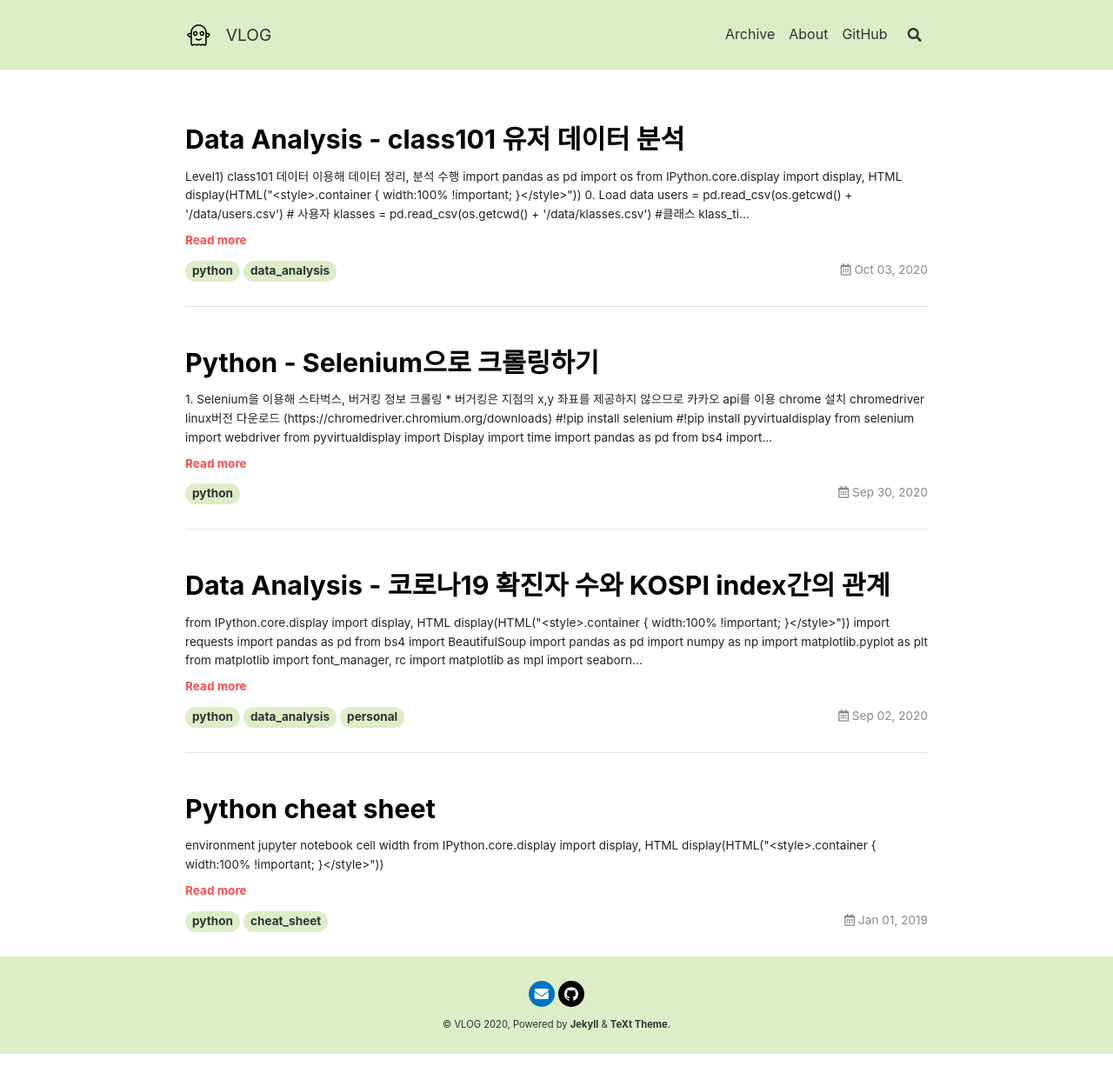
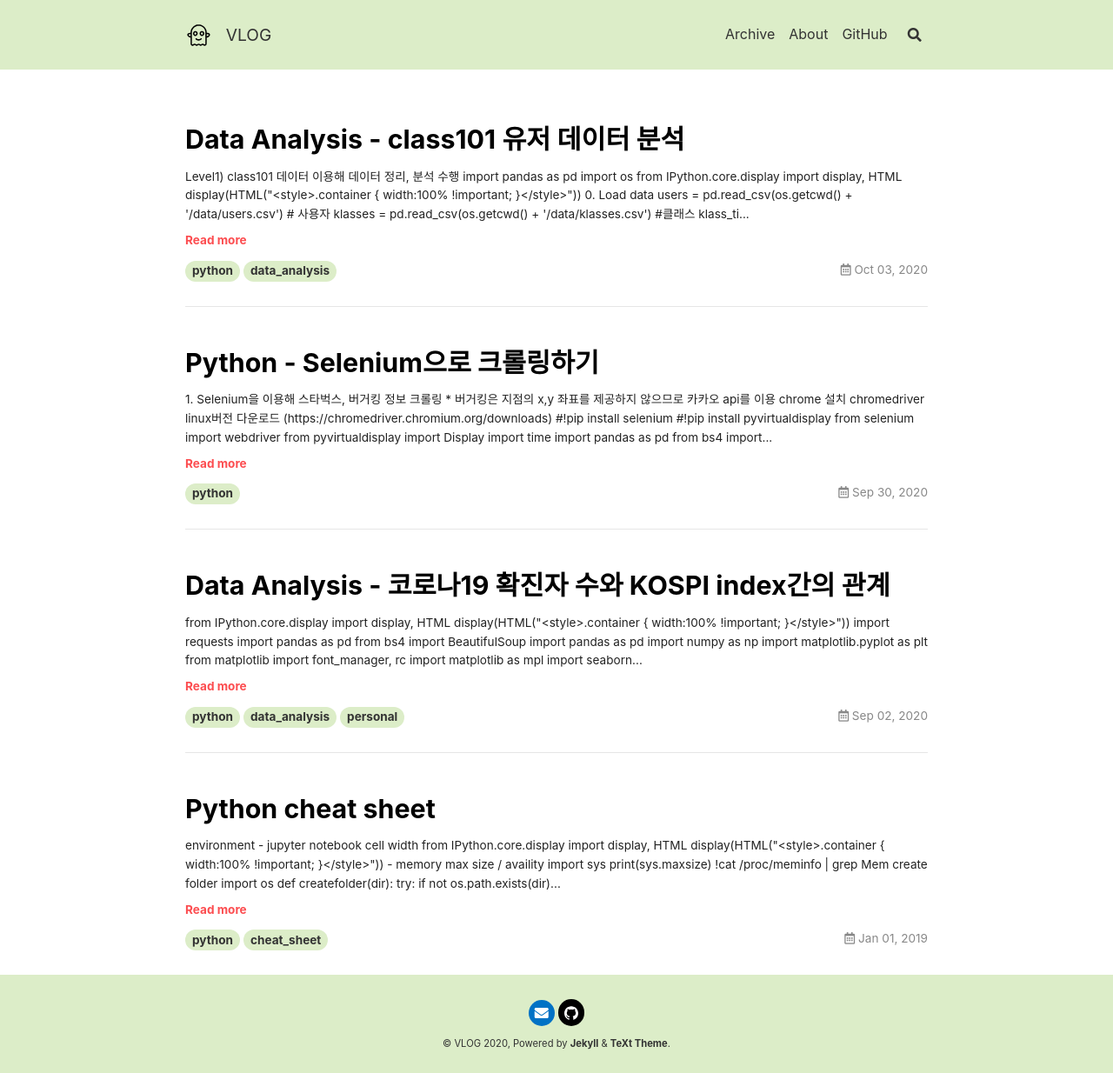
Before and after one commit to hyunjjin/hyunjjin.github.io, a Jekyll site: the page built from index.html, in a window 1280 px wide. Shown: the whole page at 87% size. Built offline with Jekyll 4.4.1, drawn with Linux system fonts in a browser that asks for light colours; nearby versions of some CDN libraries; the list of posts is cut into pages by our own code; before the commit the page ends 1212 px from its top, so only the background shows below that; some of the changed lines change nothing that is shown.

Commit message:
cheat sheet

````diff
--- a/_posts/2019-01-01-Python-cheat-sheet.md
+++ b/_posts/2019-01-01-Python-cheat-sheet.md
@@ -3,11 +3,125 @@
 tags: python cheat_sheet
 ---
 
+
+
 -----
 # environment
 
-## jupyter notebook cell width
+## - jupyter notebook cell width
 ```
 from IPython.core.display import display, HTML
 display(HTML("<style>.container { width:100% !important; }</style>"))
 ```
+
+## - memory max size / availity
+```
+import sys
+print(sys.maxsize)
+
+!cat /proc/meminfo | grep Mem
+```
+
+## create folder
+```
+import os
+def createfolder(dir):
+	try:
+		if not os.path.exists(dir):
+				os.makedirs(dir)
+				print("Directory ", dir, " created")
+		else:
+				print("Directory ", dir, " already exists")
+```
+
+## - get file/folder list
+```
+import os, glob
+os.chdir('folder_path')
+file = glob.glob('*.txt')
+```
+
+## - timezone
+```
+import datetime
+datetime.datetime.now(timezone('Asia/Seoul')).strftime('%y%m%d')
+```
+
+
+
+-----
+# string
+
+## - fuzzywuzzy
+>- 문자간 비슷한 정도, 확률 구하기
+```
+pip install fuzzywuzzy
+pip install python-Levenshtein
+
+from fuzzywuzzy import fuzz
+from fuzzywuzzy import process
+
+fuzz.ration("this is a test", "this is a test!”)
+fuzz.partial_ratio("this is a test", "this is a test!")
+fuzz.token_sort_ratio("fuzzy wuzzy was a bear", "wuzzy fuzzy was a bear”)
+fuzz.token_set_ratio("fuzzy was a bear", "fuzzy fuzzy was a bear")
+process.extract(query, [word1, word2])
+process.extractOne(query, [word1, word2])
+fuzz.WRatio(one, two)
+```
+
+
+
+-----
+# group by
+
+## ave(x,y,FUN=length)
+```
+apt_info['num'] = apt_info.groupby('pnu')['pnu'].transform('count')
+apt_info['num'] = apt_info[['kaptCode','pnu']].groupby(['pnu']).agg(['count'])
+df.groupby(['col1', 'col2']).size().reset_index(name='counts', drop=True)
+```
+## ave(x,y,FUN=seq_along)
+```
+apt['num'] = apt.groupby('PK').cumcount().add(1)
+```
+
+
+
+-----
+# calculate
+
+## truncate(버림)
+```
+import math
+def truncate(number, decimals=0):
+    """
+    Returns a value truncated to a specific number of decimal places.
+    """
+    if not isinstance(decimals, int):
+        raise TypeError("decimal places must be an integer.")
+    elif decimals < 0:
+        raise ValueError("decimal places has to be 0 or more.")
+    elif decimals == 0:
+        return math.trunc(number)
+
+    factor = 10.0 ** decimals
+    return math.trunc(number * factor) / factor
+```
+
+## round up
+```
+def round_up(number, decimals=0):
+    multiplier = 10 ** decimals
+    return math.floor(number * multiplier + 0.5) / multiplier
+```
+
+
+
+-----
+# graph
+
+## pivot table
+```
+pd.pivot_table(data, index='', values='', aggfunc=['',''])
+```
````
